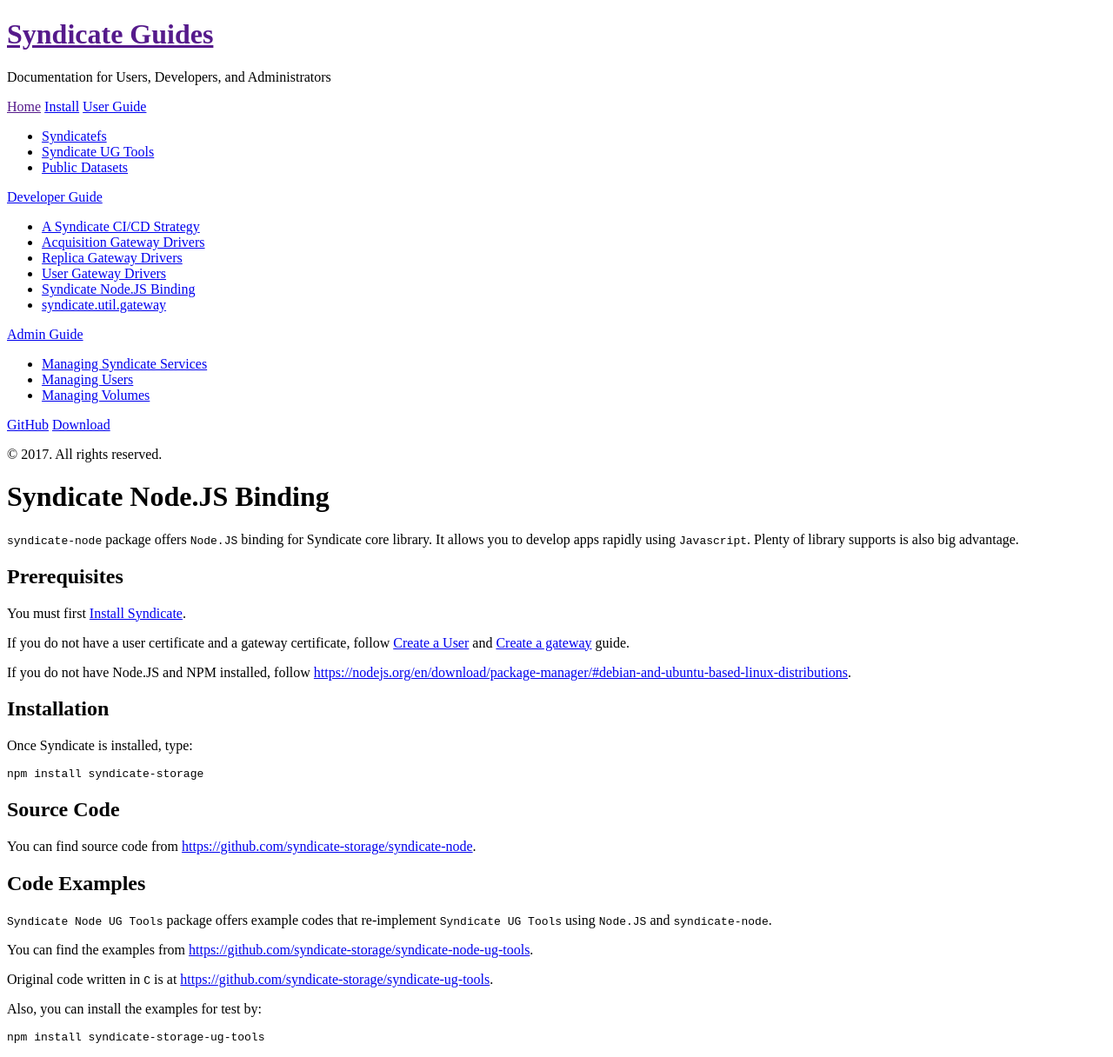
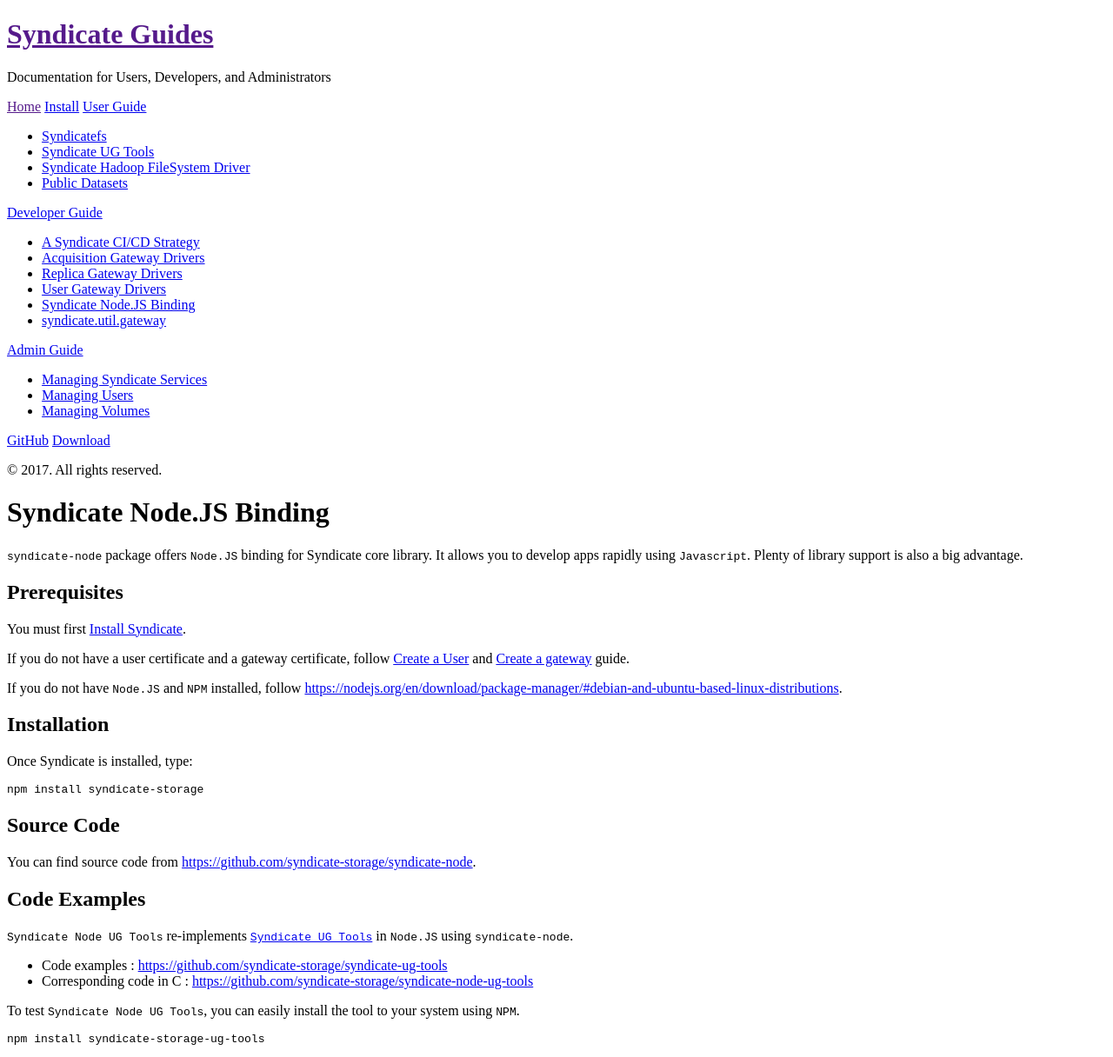
Before and after one commit to syndicate-storage/syndicate-storage.github.io, a Jekyll site: the page built from _developer/syndicate-nodejs.md, in a window 1280 px wide. Shown: the whole page at 87% size. Built offline with Jekyll 4.4.1, drawn with Linux system fonts in a browser that asks for light colours; nearby versions of some CDN libraries; library files that are not in the unit come from our copies.

Commit message:
Add H-syndicate

````diff
--- a/_developer/syndicate-nodejs.md
+++ b/_developer/syndicate-nodejs.md
@@ -6,17 +6,17 @@ title: Syndicate Node.JS Binding
 {% include toc.html %}
 
 `syndicate-node` package offers `Node.JS` binding for Syndicate core library. It
-allows you to develop apps rapidly using `Javascript`. Plenty of library supports
-is also big advantage.
+allows you to develop apps rapidly using `Javascript`. Plenty of library support
+is also a big advantage.
 
 ## Prerequisites
 
 You must first [Install Syndicate](/install).
 
-If you do not have a user certificate and a gateway certificate, follow [Create
-a User](#) and [Create a gateway](#) guide.
+If you do not have a user certificate and a gateway certificate, follow
+[Create a User](#) and [Create a gateway](#) guide.
 
-If you do not have Node.JS and NPM installed, follow [https://nodejs.org/en/download/package-manager/#debian-and-ubuntu-based-linux-distributions](https://nodejs.org/en/download/package-manager/#debian-and-ubuntu-based-linux-distributions).
+If you do not have `Node.JS` and `NPM` installed, follow [https://nodejs.org/en/download/package-manager/#debian-and-ubuntu-based-linux-distributions](https://nodejs.org/en/download/package-manager/#debian-and-ubuntu-based-linux-distributions).
 
 ## Installation
 
@@ -31,14 +31,13 @@ You can find source code from [https://github.com/syndicate-storage/syndicate-no
 
 ## Code Examples
 
-`Syndicate Node UG Tools` package offers example codes that re-implement
-`Syndicate UG Tools` using `Node.JS` and `syndicate-node`.
+`Syndicate Node UG Tools` re-implements [`Syndicate UG Tools`](https://github.com/syndicate-storage/syndicate-node-ug-tools) in
+`Node.JS` using `syndicate-node`.
 
-You can find the examples from [https://github.com/syndicate-storage/syndicate-node-ug-tools](https://github.com/syndicate-storage/syndicate-node-ug-tools).
+* Code examples : [https://github.com/syndicate-storage/syndicate-ug-tools](https://github.com/syndicate-storage/syndicate-ug-tools)
+* Corresponding code in C :  [https://github.com/syndicate-storage/syndicate-node-ug-tools](https://github.com/syndicate-storage/syndicate-node-ug-tools)
 
-Original code written in `C` is at [https://github.com/syndicate-storage/syndicate-ug-tools](https://github.com/syndicate-storage/syndicate-ug-tools).
-
-Also, you can install the examples for test by:
+To test `Syndicate Node UG Tools`, you can easily install the tool to your system using `NPM`.
 ```
 npm install syndicate-storage-ug-tools
 ```
````
Also changed, not shown: _user/008_hsyndicate.md (added, +70 -0 lines).
